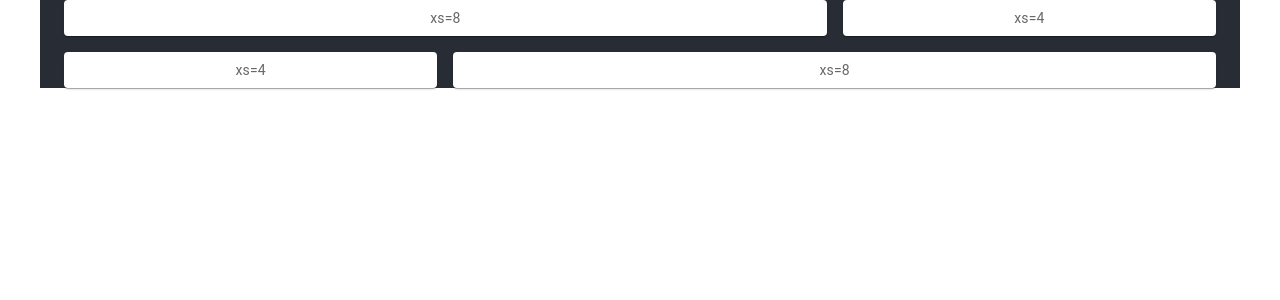
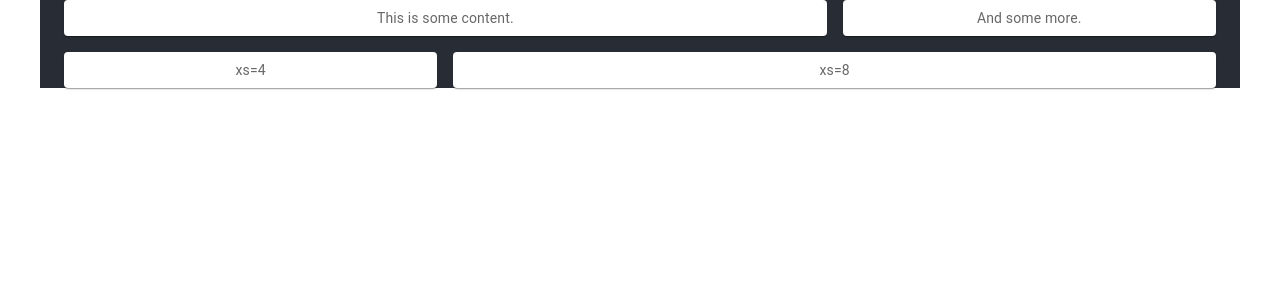
Before and after one commit to simonbandmann/second-app, a React (Create React App) app: page / in a window 1280 px wide. Shown: the top 300 px of the page. Built offline with nearby package versions, Linux system fonts and the light colour scheme.

Commit message:
Content changes

```diff
--- a/src/App.js
+++ b/src/App.js
@@ -20,10 +20,12 @@ function App() {
 
   <Grid container spacing={2}>
   <Grid item xs={8}>
-    <Item>xs=8</Item>
+    <Item>This is some content.</Item>
+
+
   </Grid>
   <Grid item xs={4}>
-    <Item>xs=4</Item>
+    <Item>And some more.</Item>
   </Grid>
   <Grid item xs={4}>
     <Item>xs=4</Item>
```
